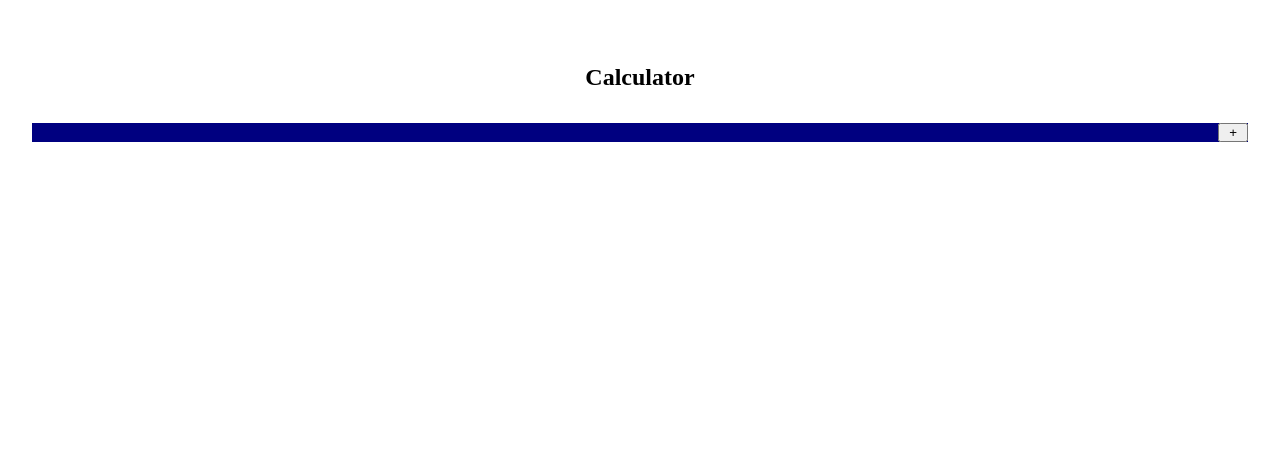
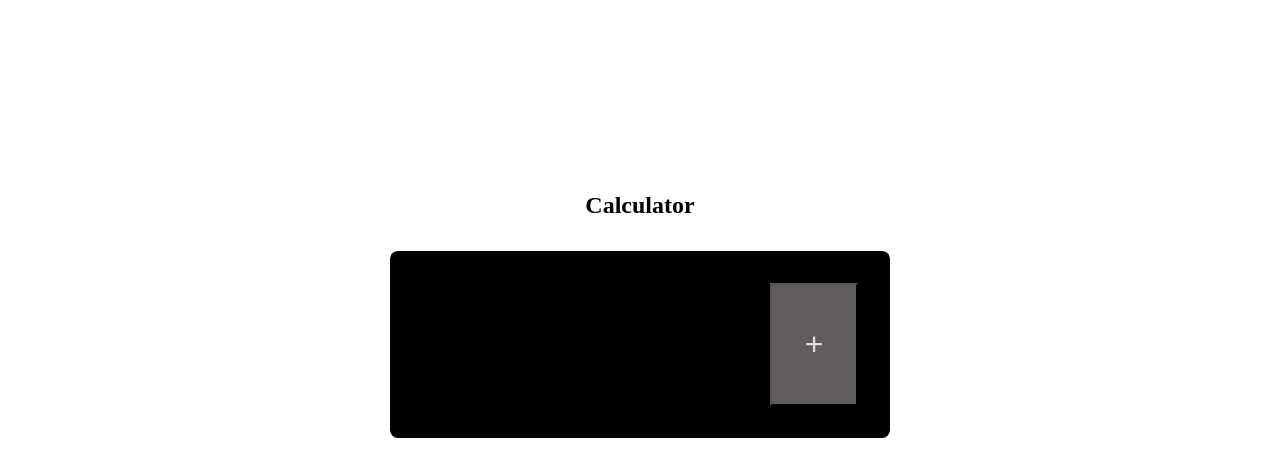
Before and after one commit to karina-miernik/Calculator-Java-Script, a plain HTML site: page index.html in a window 1280 px wide. Drawn offline with Linux system fonts and the light colour scheme.

Commit message:
styling calculator

```diff
--- a/main.css
+++ b/main.css
@@ -14,7 +14,7 @@ body {
 .container{
   display: flex;
   flex-direction: column;
-  padding:2rem;
+  padding:10rem;
 }
 
 .title{
@@ -24,20 +24,42 @@ body {
 
 .calculator{
   display: grid;
-  width: 100%;
-  height: 100%;
-
-  background-color:navy;
+  width: 500px;
+  height: auto;
+  font-size:4rem;
+  background-color:black;
+  padding:2rem;
+  margin: 0 auto;
   color:white;
   grid-template-rows:repeat(7, 1fr);
   grid-template-columns:  repeat(4, 1fr);
   grid-template-areas:var(--template);
+  border-radius: 0.5rem;
 }
+
+.calculator__value{
+  padding:0.5rem;
+  background-color:rgb(97, 92, 92);
+  color:rgb(233, 219, 221);
+  font-size:2rem;
+}
+.outcome__upper,
+.outcome__down{
+  background-color:rgb(49, 47, 47);
+  text-align: end;
+  padding:1rem;
+  padding-right:2rem;
+  color:rgb(233, 219, 221);
+}
+
 .outcome__upper{
   grid-area:upper;
+
 }
 .outcome__down{
   grid-area:down;
+  color:rgb(194, 107, 153);
+  font-size:5rem;
 }
 
 .--vaule-canc{
```
